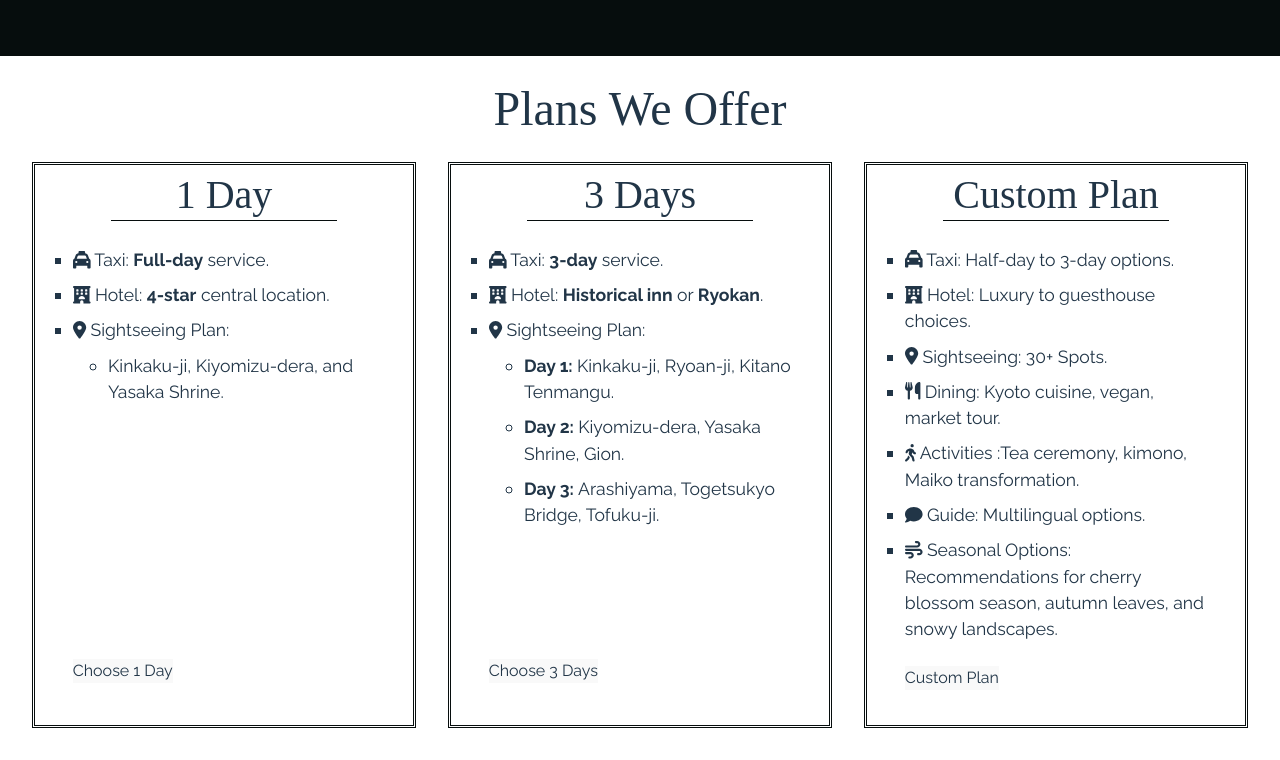
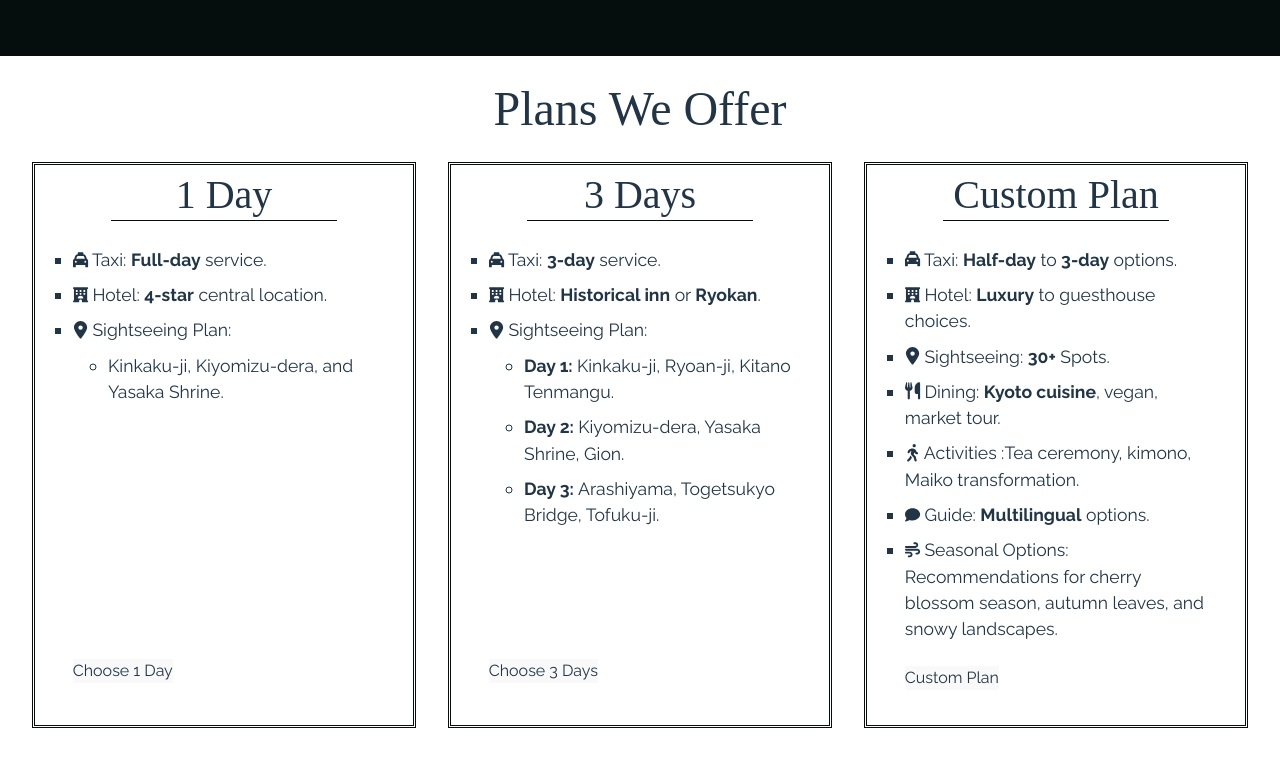
Before and after one commit to shinyonogi/trip-booking-fe, a React (Vite) app: page /kyoto in a window 1280 px wide. Shown: the part 4264-5024 px from the top of the page. Built offline with nearby package versions, Linux system fonts and the light colour scheme; a web font is replaced by a local one.

Commit message:
Modified: Formatting Adjustment for OptionsSection

```diff
--- a/src/containers/landingPages/Kyoto/KyotoOptionsSection/KyotoOptionsSection.css
+++ b/src/containers/landingPages/Kyoto/KyotoOptionsSection/KyotoOptionsSection.css
@@ -98,3 +98,7 @@
 
     list-style-type: circle;
 }
+
+.option__item__list__icon {
+    width: 5%;
+}
--- a/src/containers/landingPages/Kyoto/KyotoOptionsSection/index.tsx
+++ b/src/containers/landingPages/Kyoto/KyotoOptionsSection/index.tsx
@@ -116,19 +116,19 @@ const KyotoOptionsSection: React.FC = () => {
                             <ul className="kyoto-options__option__list">
                                 <li>
                                     <h4><FontAwesomeIcon icon={faTaxi} className='option__item__list__icon'/> Taxi: </h4>
-                                    <p>Half-day to 3-day options.</p>
+                                    <p><strong>Half-day</strong> to <strong>3-day</strong> options.</p>
                                 </li>
                                 <li>
                                     <h4><FontAwesomeIcon icon={faHotel} className='option__item__list__icon'/> Hotel: </h4>
-                                    <p>Luxury to guesthouse choices.</p>
+                                    <p><strong>Luxury</strong> to guesthouse choices.</p>
                                 </li>
                                 <li>
                                     <h4><FontAwesomeIcon icon={faLocationDot} className='option__item__list__icon'/> Sightseeing: </h4>
-                                    <p>30+ Spots.</p>
+                                    <p><strong>30+</strong> Spots.</p>
                                 </li>
                                 <li>
                                     <h4><FontAwesomeIcon icon={faUtensils} className='option__item__list__icon'/> Dining: </h4>
-                                    <p>Kyoto cuisine, vegan, market tour.</p>
+                                    <p><strong>Kyoto cuisine</strong>, vegan, market tour.</p>
                                 </li>
                                 <li>
                                     <h4><FontAwesomeIcon icon={faPersonWalking} className='option__item__list__icon'/> Activities :</h4>
@@ -136,7 +136,7 @@ const KyotoOptionsSection: React.FC = () => {
                                 </li>
                                 <li>
                                     <h4><FontAwesomeIcon icon={faComment} className='option__item__list__icon'/> Guide: </h4>
-                                    <p>Multilingual options.</p>
+                                    <p><strong>Multilingual</strong> options.</p>
                                 </li>
                                 <li>
                                     <h4><FontAwesomeIcon icon={faWind} className='option__item__list__icon'/> Seasonal Options: </h4>
```
